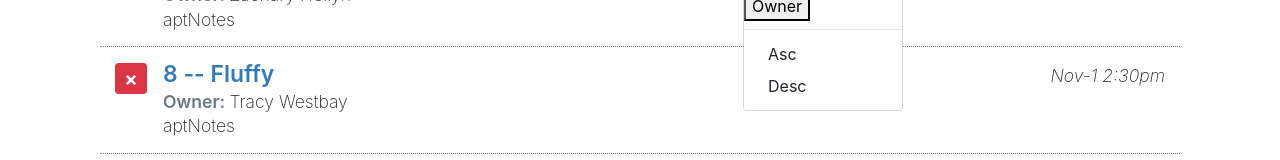
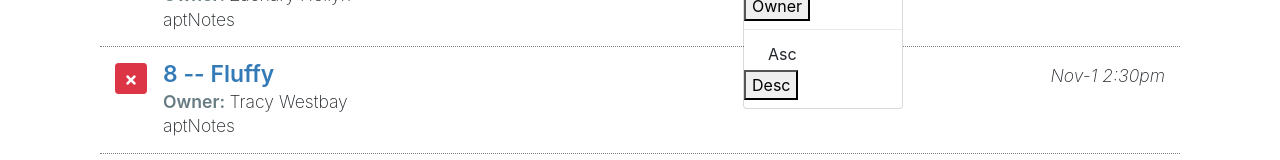
Before and after one commit to mangowi/react_interface, a React (Create React App) app: page / in a window 1280 px wide. Both pictures are taken after a click on the button "Sort by:". Shown: the part 267-427 px from the top of the page. Built offline with nearby package versions, Linux system fonts and the light colour scheme.

Commit message:
changing props to orderby Direction

```diff
--- a/src/components/SearchApointments.js
+++ b/src/components/SearchApointments.js
@@ -50,13 +50,13 @@ class SearchApointments extends Component{
                     <div role="separator" className="dropdown-divider" />
                     <button className={
                         'sort-by dropdown-item' +
-                        (this.props.orderBy ==='asc' ? 'active': '')
+                        (this.props.orderDir ==='asc' ? 'active': '')
                     } href="#">
                       Asc
                     </button>
                     <button className={
                         'sort-by dropdown-item' +
-                        (this.props.orderBy ==='desc' ? 'active': '')
+                        (this.props.orderDir ==='desc' ? 'active': '')
                     } href="#">
                       Desc
                     </button>
```
